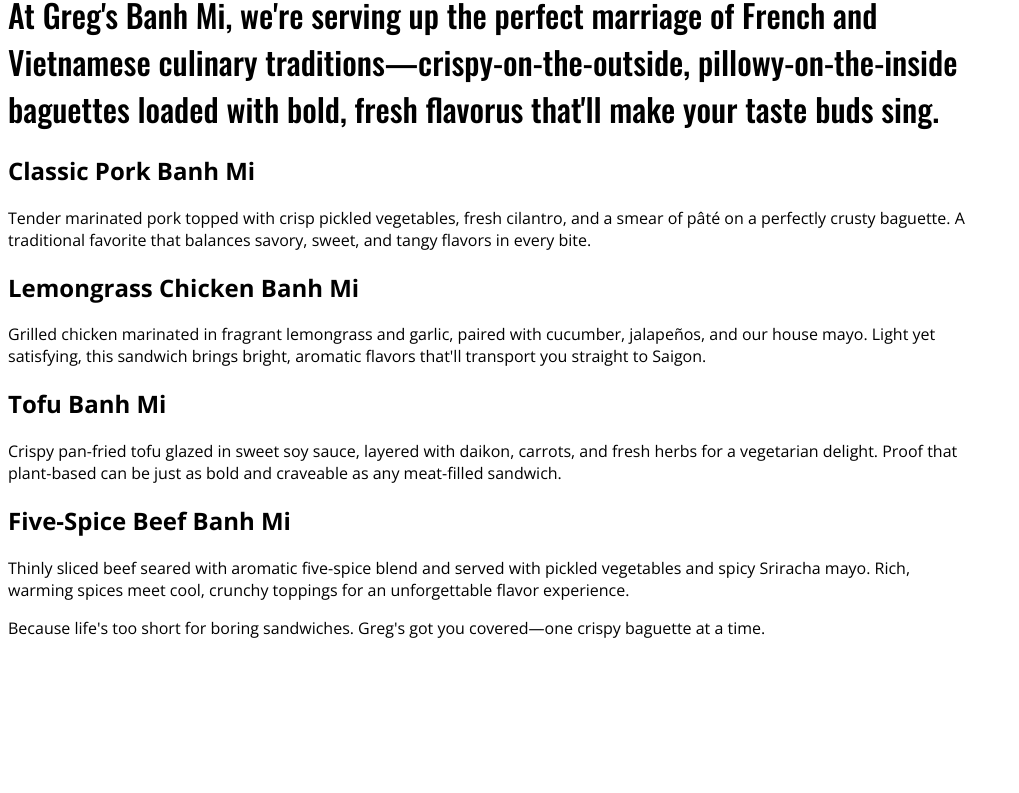
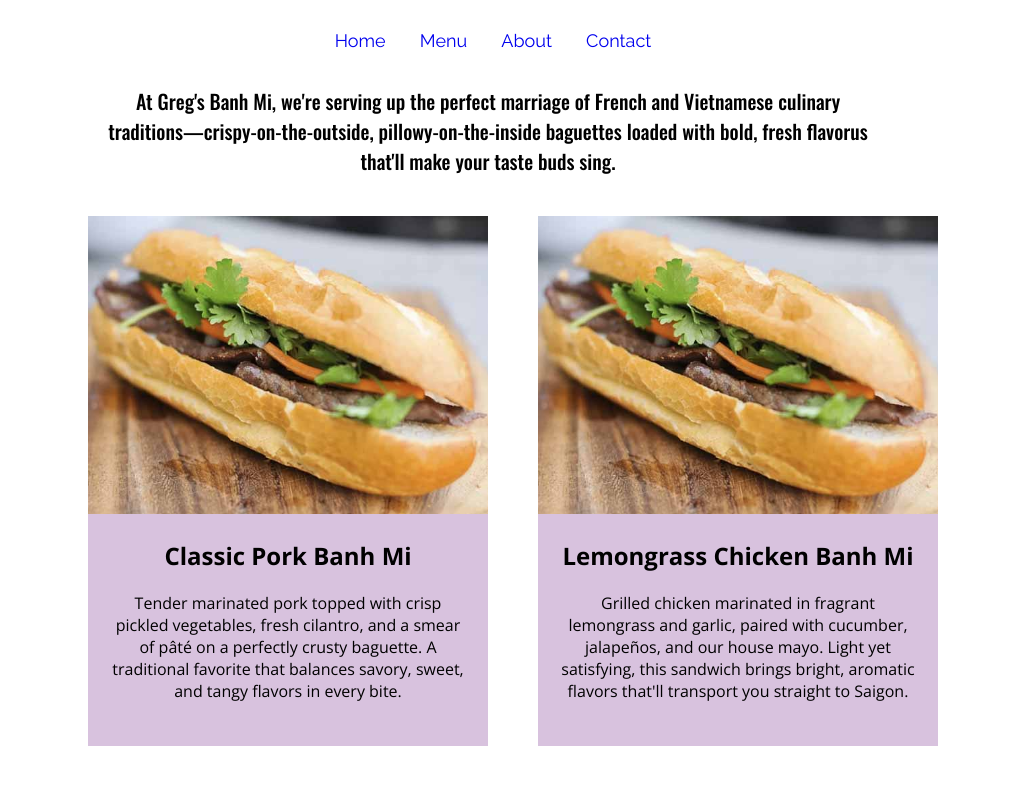
Before and after one commit to spacelegendsyt/exercise-6, a plain HTML site: page index.html in a window 1280 px wide. Shown: the part 139-932 px from the top of the page, without its empty margins (0-1019 px from the left). Before the commit the page ends 800 px from the top, so only its background shows below. Drawn offline with nearby package versions, Linux system fonts and the light colour scheme.

Commit message:
more or less done the assignment

```diff
--- a/index.html
+++ b/index.html
@@ -35,28 +35,90 @@
   font-style: normal;
   }
 
+
+
   ul {
     list-style: none;
     margin: 0;
-    padding: 10;
+    padding: 5;
+    text-align: center;
   }
 
   li {
     display: inline-block;
-    margin-right: 20px;
+    margin-right: 30px;
+    margin-bottom: 5px;
+    font-size: 18px;
   }
 
   a {
     text-decoration: none;
   }
 
+
+  .container {
+    display: grid;
+    grid-template-columns: 50% 50%;
+    gap: 50px;
+    width: 800px;
+    margin: 0 auto;
+  }
+
+  .grid-item {
+    background-color: #d8c2de;
+    height: 530px;
+  }
+
+  img {
+    width: 400px;
+  }
+
+  .container p {
+    margin-left: 20px;
+    margin-right: 20px;
+    margin-top: 5px;
+    text-align: center;
+  }
+
+  .container h2 {
+    text-align: center;
+  }
+
+  h1 {
+    text-align: center;
+  }
+
+  .intro h1 {
+    font-size: 20px;
+    margin-top: 30px;
+    margin-left: 10%;
+    margin-right: 10%;
+    margin-bottom: 40px;
+  }
+
+  .BigBanner h1 {
+    font-size: 60px;
+  }
+
   footer {
+    text-align: center;
+    padding: 20px;
+    background-color: #2e1f30;
+    color: #e5e1e6;
   }
 
 </style>
 </head>
 
-<body><h1 id="site-title">Greg’s Banh Mi</h1>
+
+
+<body>
+
+  <div class="BigBanner">
+    <h1 id="site-title">Greg’s Banh Mi</h1>
+  </div>
+
+
 <nav>
  <ul>
 <li><a href="/">Home</a></li>
@@ -65,15 +127,31 @@
 <li><a href="/">Contact</a></li>
 </ul>
 </nav>
-<h1>At Greg's Banh Mi, we're serving up the perfect marriage of French and Vietnamese culinary traditions—crispy-on-the-outside, pillowy-on-the-inside baguettes loaded with bold, fresh flavorus that'll make your taste buds sing.</h1>
+
+  <div class="intro">
+    <h1>At Greg's Banh Mi, we're serving up the perfect marriage of French and Vietnamese culinary traditions—crispy-on-the-outside, pillowy-on-the-inside baguettes loaded with bold, fresh flavorus that'll make your taste buds sing.</h1>
+  </div>
+
+
+   <div class="container">
+        <div class="grid-item">
+          <img src="banh-mi.jpg">
 <h2>Classic Pork Banh Mi</h2>
-<p>Tender marinated pork topped with crisp pickled vegetables, fresh cilantro, and a smear of pâté on a perfectly crusty baguette. A traditional favorite that balances savory, sweet, and tangy flavors in every bite.</p>
+<p>Tender marinated pork topped with crisp pickled vegetables, fresh cilantro, and a smear of pâté on a perfectly crusty baguette. A traditional favorite that balances savory, sweet, and tangy flavors in every bite.</p></div>
+        <div class="grid-item"><img src="banh-mi.jpg">
 <h2>Lemongrass Chicken Banh Mi</h2>
-<p>Grilled chicken marinated in fragrant lemongrass and garlic, paired with cucumber, jalapeños, and our house mayo. Light yet satisfying, this sandwich brings bright, aromatic flavors that'll transport you straight to Saigon.</p>
+<p>Grilled chicken marinated in fragrant lemongrass and garlic, paired with cucumber, jalapeños, and our house mayo. Light yet satisfying, this sandwich brings bright, aromatic flavors that'll transport you straight to Saigon.</p></div>
+        <div class="grid-item"><img src="banh-mi.jpg">
 <h2>Tofu Banh Mi</h2>
-<p>Crispy pan-fried tofu glazed in sweet soy sauce, layered with daikon, carrots, and fresh herbs for a vegetarian delight. Proof that plant-based can be just as bold and craveable as any meat-filled sandwich.</p>
+<p>Crispy pan-fried tofu glazed in sweet soy sauce, layered with daikon, carrots, and fresh herbs for a vegetarian delight. Proof that plant-based can be just as bold and craveable as any meat-filled sandwich.</p></div>
+        <div class="grid-item"><img src="banh-mi.jpg">
 <h2>Five-Spice Beef Banh Mi</h2>
-<p>Thinly sliced beef seared with aromatic five-spice blend and served with pickled vegetables and spicy Sriracha mayo. Rich, warming spices meet cool, crunchy toppings for an unforgettable flavor experience.</p>
+<p>Thinly sliced beef seared with aromatic five-spice blend and served with pickled vegetables and spicy Sriracha mayo. Rich, warming spices meet cool, crunchy toppings for an unforgettable flavor experience.</p></div>
+    </div>
+
+
+
 <footer>Because life's too short for boring sandwiches. Greg's got you covered—one crispy baguette at a time.</footer>
+
 </body>
 </html>
```
